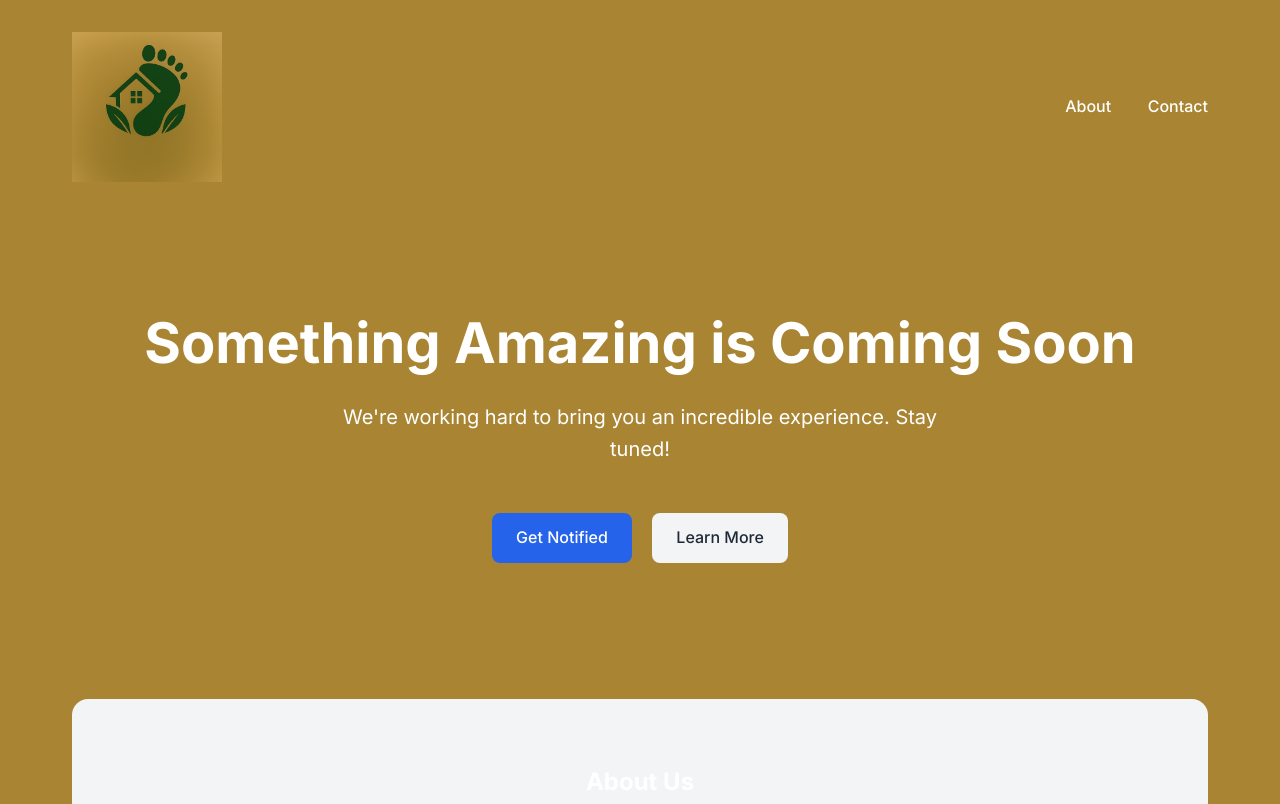
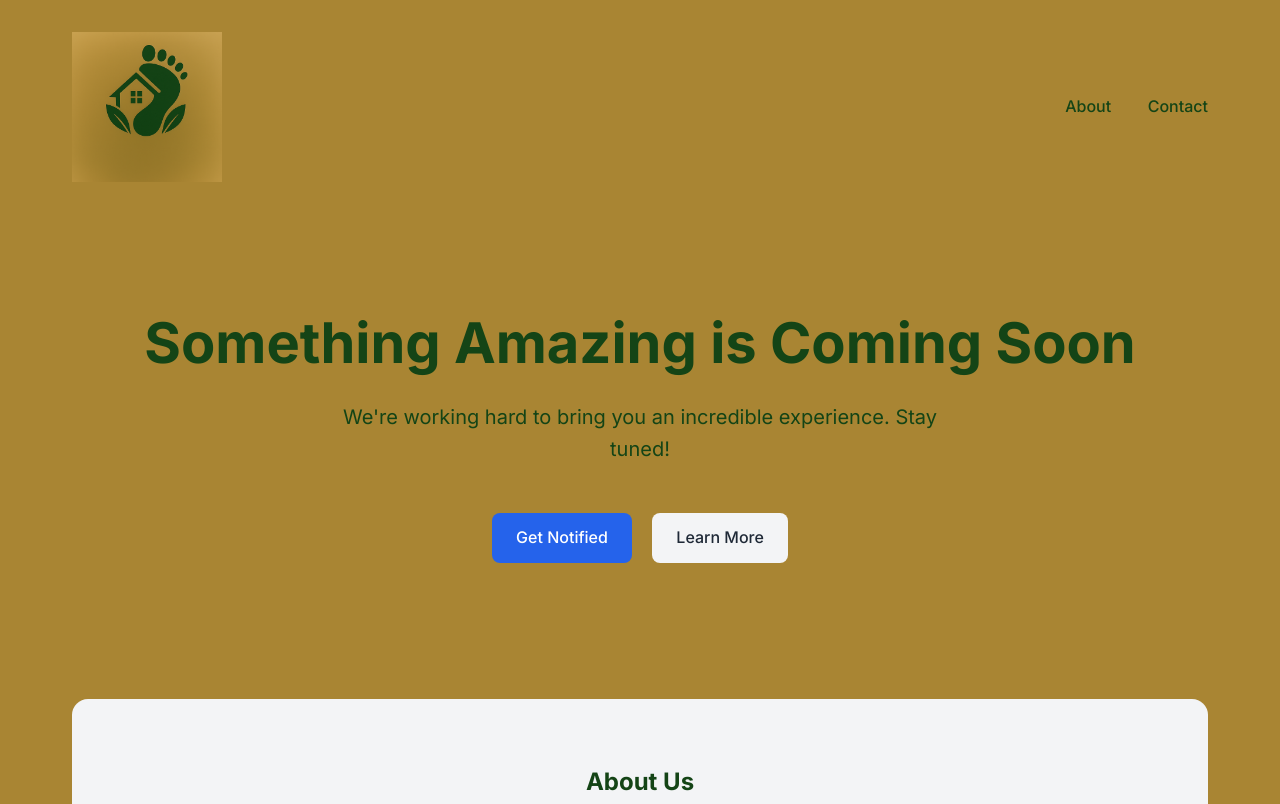
Before and after one commit to kpkuhl/test-landing-page, a plain HTML site: page index.html in a window 1280 px wide. Shown: the top 804 px of the page. Drawn offline with Linux system fonts and the light colour scheme.

Commit message:
Update text color to #144416

```diff
--- a/styles.css
+++ b/styles.css
@@ -15,7 +15,7 @@
 body {
     font-family: 'Inter', sans-serif;
     line-height: 1.6;
-    color: #ffffff;
+    color: #144416;
     background-color: var(--background-color);
 }
 
@@ -48,7 +48,7 @@ nav {
 .nav-links a {
     margin-left: 2rem;
     text-decoration: none;
-    color: #ffffff;
+    color: #144416;
     font-weight: 500;
     transition: color 0.3s ease;
 }
@@ -72,7 +72,7 @@ h1 {
 
 .subtitle {
     font-size: 1.25rem;
-    color: #ffffff;
+    color: #144416;
     margin-bottom: 2.5rem;
     max-width: 600px;
     margin-left: auto;
```
